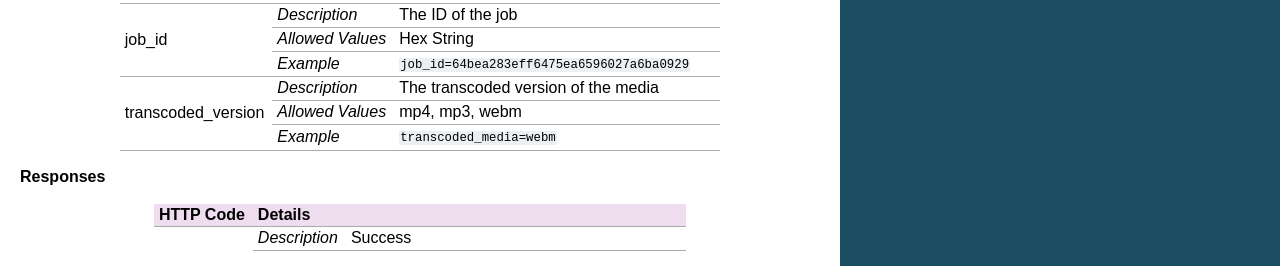
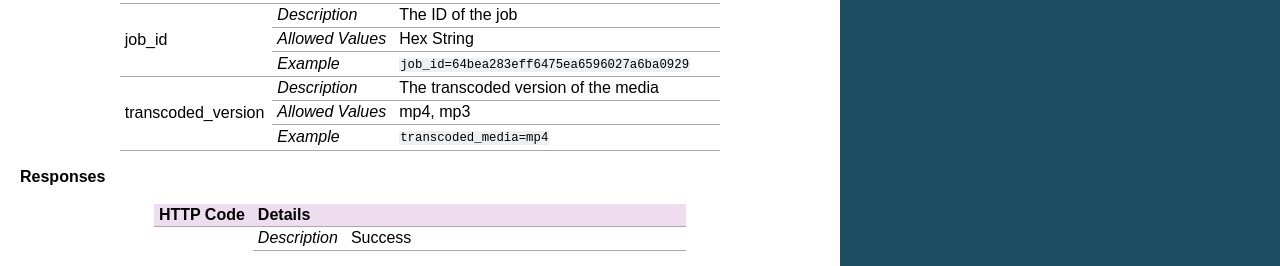
Before and after one commit to cielo24/Docs, a Sphinx documentation site: the page built from api/source/job_control/get_transcoded_media.rst, in a window 1280 px wide. Shown: the part 405-671 px from the top of the page. Built offline with Sphinx 7.4.7, drawn with Linux system fonts in a browser that asks for light colours.

Commit message:
chore(DEV-1150): Remove webm format

```diff
--- a/api/source/job_control/download_media.rst
+++ b/api/source/job_control/download_media.rst
@@ -19,7 +19,7 @@ If no media exists for the requested media_type, an error message will return.
 +==================+==================+===========================================================+
 | media_type       | `Description`    | Flavor of media to download                               |
 |                  +------------------+-----------------------------------------------------------+
-|                  | `Allowed Values` | mp3, mp4, webm                                            |
+|                  | `Allowed Values` | mp3, mp4                                                  |
 |                  +------------------+-----------------------------------------------------------+
 |                  | `Example`        | ``media_type=mp3``                                        |
 +------------------+------------------+-----------------------------------------------------------+
--- a/api/source/job_control/get_transcoded_media.rst
+++ b/api/source/job_control/get_transcoded_media.rst
@@ -32,9 +32,9 @@ Get a URL to a specific transcoded version of the media for an existing job.
 +-------------------+------------------+-----------------------------------------------------------+
 | transcoded_version| `Description`    | The transcoded version of the media                       |
 |                   +------------------+-----------------------------------------------------------+
-|                   | `Allowed Values` | mp4, mp3, webm                                            |
+|                   | `Allowed Values` | mp4, mp3                                                  |
 |                   +------------------+-----------------------------------------------------------+
-|                   | `Example`        | ``transcoded_media=webm``                                 |
+|                   | `Example`        | ``transcoded_media=mp4``                                  |
 +-------------------+------------------+-----------------------------------------------------------+
 
 **Responses**
```
